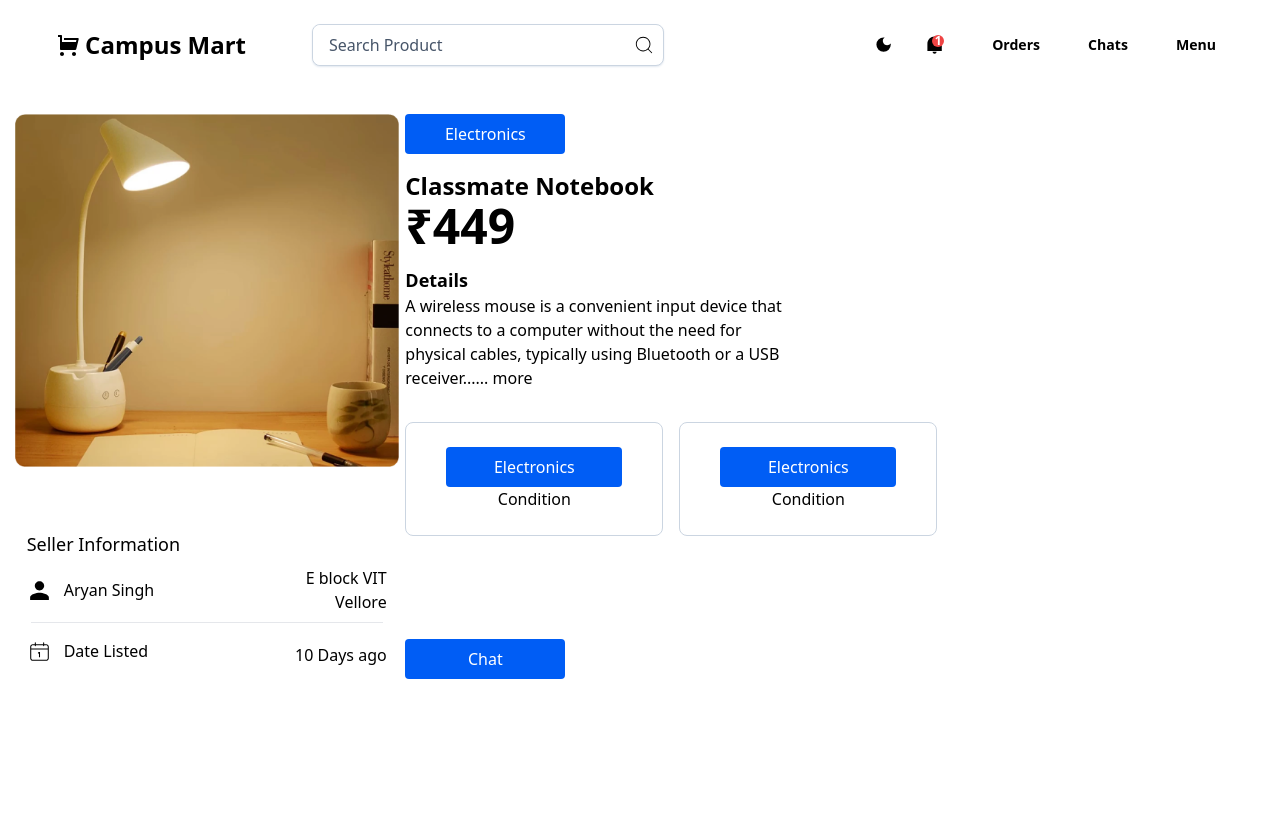
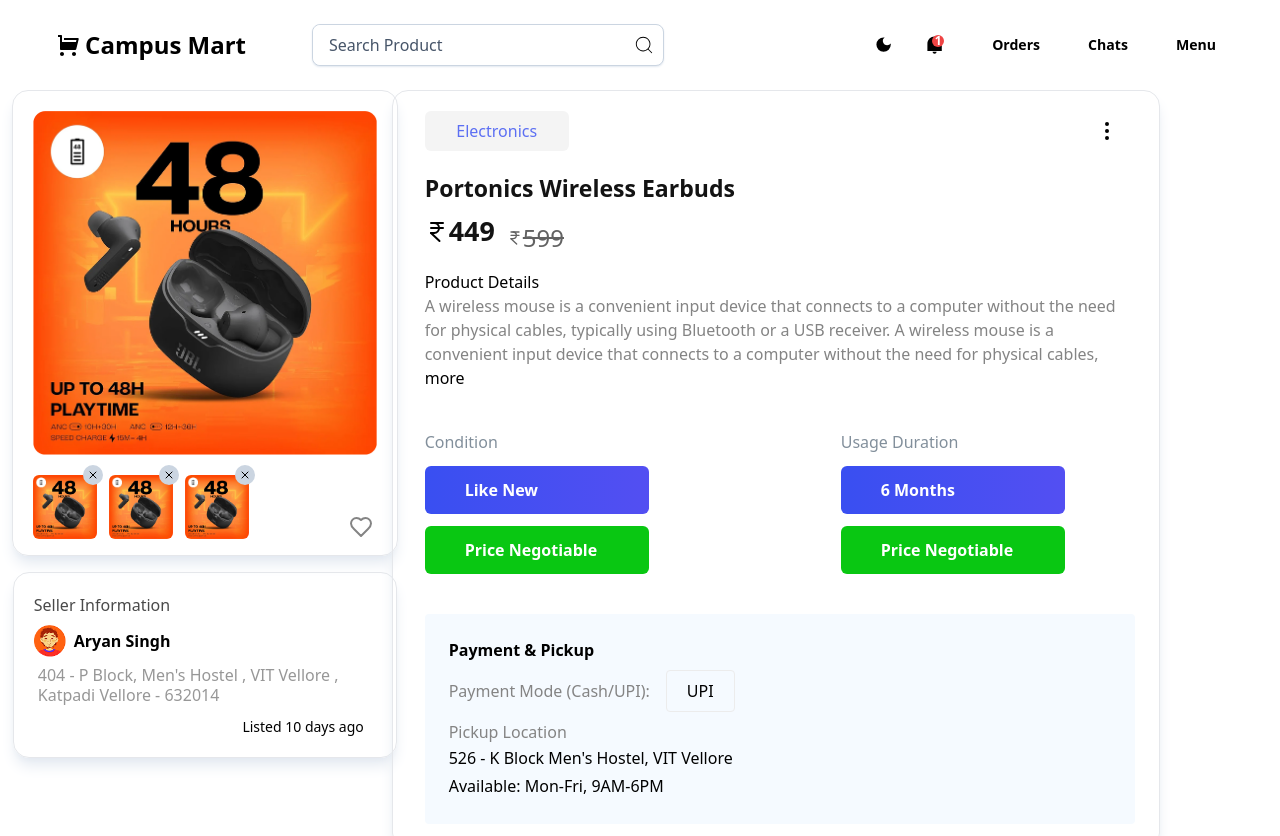
Before and after one commit to SarthakKrishak/Campus_Mart, a React (Vite) app in the folder frontend/: page /product in a window 1280 px wide. Shown: the top 836 px of the page. Before the commit the page ends 800 px from the top, so only its background shows below. Built offline with nearby package versions, Linux system fonts and the light colour scheme.

Commit message:
product description done

```diff
--- a/frontend/src/App.jsx
+++ b/frontend/src/App.jsx
@@ -4,6 +4,7 @@
 import { BrowserRouter, Routes, Route } from "react-router";
 import ProductListing from './Pages/ProductListing';
 import PricingModel from './Pages/PricingModel';
+import Chat from './Pages/Chat';
 
 const App = () => {
   return (
@@ -13,6 +14,7 @@
         <Route path="/product" element={<ProductDescription/> } />
         <Route path="/upload" element={<ProductListing/> } />
         <Route path="/price" element={<PricingModel/> } />
+        <Route path="/chat" element={<Chat/> } />
     </Routes>
     </BrowserRouter>
   )
--- a/frontend/src/Pages/ProductDescription.jsx
+++ b/frontend/src/Pages/ProductDescription.jsx
@@ -1,87 +1,177 @@
-import React from 'react'
+import React, { useState } from 'react'
 import Header from '../Components/Header'
-import { IoMdPerson } from "react-icons/io";
-import { CiCalendarDate } from "react-icons/ci";
-import ProductCard from '../Components/ProductCard';
+import { X } from 'lucide-react';
+import { Heart } from 'lucide-react';
+import { EllipsisVertical } from 'lucide-react';
+import { IndianRupee } from 'lucide-react';
+import toast, { Toaster } from 'react-hot-toast';
+import { Link, useNavigate } from 'react-router-dom';
 
 const ProductDescription = () => {
+    const [report, setReport] = useState(false);
+    const [removeImg3, setRemoveImg3] = useState(false)
+    const [removeImg2, setRemoveImg2] = useState(false)
+    const [removeImg1, setRemoveImg1] = useState(false)
+    const [isLiked, setIsLiked] = useState(false);
+    const [wishlish, setWishlish] = useState(false);
+
+    const navigate = useNavigate();
+
+
+    const handleReport = () => {
+        setReport(!report)
+    }
+    const reportIssue = () => {
+        toast.success('Product Reported');
+        setTimeout(() => {
+            navigate("/");
+        }, 800);
+    };
+
+    const removeImage3 = () => {
+        setRemoveImg3(!removeImg3)
+        toast.success('Image removed');
+    }
+    const removeImage2 = () => {
+        setRemoveImg2(!removeImg2)
+        toast.success('Image removed');
+    }
+    const removeImage1 = () => {
+        setRemoveImg1(!removeImg1)
+        toast.success('Image removed');
+    }
+
+    const handleLike = () => {
+        setIsLiked(!isLiked);
+        toast.success("Added to Wishlist")
+    }
+
+    const handleWishlish = () => {
+        setWishlish(!wishlish);
+        toast.success("Added to Wishlist")
+    }
+
     return (
         <div className='w-full h-screen'>
             <Header />
-            <div className='flex justify-between'>
+            <div className='flex w-full'>
+                <Toaster />
+                {/* left side */}
+                <div className='h-full w-[32vw] mb-10 mt-4 flex flex-col items-center gap-4 '>
+                    {/* left top */}
+                    <div className='rounded-2xl shadow-lg shadow-slate-200 border pb-1 '>
+                        <img className='size-96 pl-5 pr-5 rounded-xl object-contain' src="./src/assets/pro_desc.png" alt="image" />
+                        <div className='flex pl-5 pb-3 justify-between'>
+                            <div className='flex gap-3'>
+                                <div className={`relative ${removeImg1 ? 'hidden' : 'block'}`}>
+                                    <img className='size-16 rounded-md object-cover ' src="./src/assets/pro_desc.png" alt="image" />
+                                    <button onClick={removeImage1} className='absolute bg-slate-300 rounded-full p-1 top-0 right-1 translate-x-1/2 translate-y-[-50%]'> <X className='size-3' /></button>
+                                </div>
+                                <div className={`relative ${removeImg2 ? 'hidden' : 'block'}`}>
+                                    <img className='size-16 rounded-md object-cover ' src="./src/assets/pro_desc.png" alt="image" />
+                                    <button onClick={removeImage2} className='absolute bg-slate-300 rounded-full p-1 top-0 right-1 translate-x-1/2 translate-y-[-50%]'> <X className='size-3' /></button>
+                                </div>
+                                <div className={`relative ${removeImg3 ? 'hidden' : 'block'}`}>
+                                    <img className='size-16 rounded-md object-cover ' src="./src/assets/pro_desc.png" alt="image" />
+                                    <button onClick={removeImage3} className='absolute bg-slate-300 rounded-full p-1 top-0 right-1 translate-x-1/2 translate-y-[-50%]'> <X className='size-3' /></button>
+                                </div>
+                            </div>
+                            <div className='flex justify-end items-end pr-6 relative pt-5'>
+                                <button onClick={handleLike} className='absolute'><Heart className='text-[#848484] hover:text-blue-500' /></button>
 
-                {/* left side */}
-                <div className='flex w-3/4 pl-14'>
-                    <div className='h-full w-1/3 p-10 flex flex-col items-center gap-5'>
-                        <div className='rounded-lg w-96 h-96 object-cover'>
-                            <img src="./src/assets/image10.png" alt="image" />
+                                <button onClick={handleLike} className={`absolute ${isLiked ? 'block' : 'hidden'}`}><Heart className='text-[red]' /></button>
+                            </div>
+                        </div>
                     </div>
                     {/* Left side bottom */}
-                        <div className=' w-96 p-3'>
-                            <h1 className='text-lg font-medium'>Seller Information</h1>
-                            <div className='flex justify-between pt-2 pb-1'>
-                                <div className='flex items-center gap-3'>
-                                    <IoMdPerson size={25} />
-                                    <h1>Aryan Singh</h1>
+                    <div className=' w-96 p-5 rounded-2xl shadow-lg shadow-slate-200 border'>
+                        <h1 className='text-base text-[#494949] font-medium'>Seller Information</h1>
+                        <div className='flex pt-2 pb-1 items-center gap-2'>
+                            <img className='size-8 rounded-md object-cover ' src="./src/assets/user_img.png" alt="image" />
+                            <h1 className='font-semibold '>Aryan Singh</h1>
                         </div>
 
-                                <div className='flex flex-col text-right'>
-                                    <h1>E block VIT</h1>
-                                    <h1>Vellore</h1>
-                                </div>
-                            </div>
-                            <hr className='bg-black border-1 m-1' />
-                            <div className='flex justify-between pt-2 pb-1FFS'>
-                                <div className='flex items-center gap-3'>
-                                    <CiCalendarDate size={25} />
-                                    <h1>Date Listed</h1>
+                        <div className='flex flex-col pt-1'>
+                            <div className='pl-1 leading-tight'>
+                                <h1 className='text-[#979797] font-medium '>404 - P Block, Men's Hostel , VIT Vellore , Katpadi
+                                    Vellore - 632014
+                                </h1>
                             </div>
 
-                                <div className='flex flex-col mt-2'>
-                                    <h1>10 Days ago</h1>
+                            <div className="flex justify-end items-end pr-3 pt-3 font-medium font-[' Poppins'] text-sm">
+                                <h1>Listed 10 days ago</h1>
                             </div>
                         </div>
 
                     </div>
                 </div>
-                    {/* Left Right side */}
-                    <div className='w-2/3 max-h-[90vh] p-10 pl-12 flex flex-col justify-between'>
+
+                {/* Right side */}
+                <div className='pt-4 flex flex-col justify-between w-[60vw] ml-[-1.4vw]'>
                     {/* Right top side */}
-                        <div className='flex flex-col w-96'>
-                            <div className=' text-white bg-[#005df5] rounded w-40 py-2 flex justify-center items-center'>Electronics</div>
-                            <h1 className='text-2xl font-semibold mt-4'>Classmate Notebook</h1>
-                            <h1 className='text-5xl font-extrabold'>₹449</h1>
-                            <h1 className='text-lg font-semibold mt-4'>Details</h1>
-                            <p>A wireless mouse is a convenient input device that connects to a computer without the need for physical cables, typically using Bluetooth or a USB receiver...... more</p>
-                            <div className='flex gap-4 w-full mt-8'>
-                                <div className='flex flex-col justify-center items-center border border-slate-300 rounded-lg py-6 px-10'>
-                                    <div className='bg-[#005df5] rounded text-white w-44 py-2 flex justify-center items-center'>Electronics</div>
-                                    <h1>Condition</h1>
+                    <div className='flex flex-col rounded-2xl shadow-lg shadow-slate-200 border pl-8 pr-6 pb-6 pt-5 w-full'>
+                        <div className='flex justify-between items-center pr-4'>
+                            <div className=' text-[#364ef2]/80 bg-[#F4F4F4] rounded-md w-36 py-2 flex justify-center items-center'>Electronics</div>
+                            <div className='flex flex-col items-center gap-2 relative'>
+                                <button onClick={handleReport}><EllipsisVertical /></button>
+                                <button className={`bg-red-500 text-white font-medium py-1 px-3 rounded-md ${report ? 'block' : 'hidden'} absolute top-8`} onClick={reportIssue}>Report</button>
                             </div>
-                                <div className='flex flex-col justify-center items-center border border-slate-300 rounded-lg py-6 px-10'>
-                                    <div className='bg-[#005df5] rounded text-white w-44 py-2 flex justify-center items-center'>Electronics</div>
-                                    <h1>Condition</h1>
+                        </div>
+                        <div className='flex flex-col'>
+                            <h1 className='text-[1.8vw] text-[#131313] font-bold mt-5'>Portonics Wireless Earbuds
+                            </h1>
+                            <div className='font-extrabold text-[2.1vw] flex items-center mt-1'>
+                                <IndianRupee className='size-6' />
+                                <h1 className=' text-[#131313] font-extrabold '>449</h1>
+                                <div className='text-[#626262] flex items-center text-2xl justify-end ml-3 mt-3 font-normal line-through'>
+                                    <IndianRupee className='size-4' />
+                                    <h1>599</h1>
+                                </div>
+
+                            </div>
+
+                            <h1 className='font-medium mt-4'>Product Details</h1>
+                            <p className='text-[#848484]'>A wireless mouse is a convenient input device that connects to a computer without the need for physical cables, typically using Bluetooth or a USB receiver.
+                                A wireless mouse is a convenient input device that connects to a computer without the need for physical cables, <button className='text-black'>more</button></p>
+                        </div>
+                        <div className='flex gap-48 mt-10'>
+                            <div className='flex flex-col gap-3'>
+                                <h1 className='font-medium text-[#828F9B]'>Condition</h1>
+                                <div className='flex flex-col gap-3'>
+                                    <div className='bg-gradient-to-r from-[#394ff1] to-[#534ff2] rounded-md text-white w-56 py-3 flex px-10 items-center font-semibold'>Like New</div>
+                                    <div className='bg-[#09C712] rounded-md text-white w-56 py-3 flex px-10 items-center  font-semibold'>Price Negotiable</div>
+                                </div>
+                            </div>
+                            <div className='flex flex-col gap-3'>
+                                <h1 className='font-medium text-[#828F9B]'>Usage Duration</h1>
+                                <div className='flex flex-col gap-3'>
+                                    <div className='bg-gradient-to-r from-[#394ff1] to-[#534ff2] rounded-md text-white w-56 py-3 flex px-10 items-center font-semibold'>6 Months</div>
+                                    <div className='bg-[#09C712] rounded-md text-white w-56 py-3 flex px-10 items-center  font-semibold'>Price Negotiable</div>
                                 </div>
                             </div>
                         </div>
+                        <div className='bg-[#f5faff] p-6 mt-10 rounded'>
+                            <h1 className='font-semibold'>Payment & Pickup</h1>
+                            <div className='flex items-center gap-4 mt-2'>
+                                <h1 className='text-[#848484]'>Payment Mode (Cash/UPI):</h1>
+                                <div className='border border-[#ececec] px-5 py-2 rounded'>UPI</div>
+                            </div>
+                            <h1 className='text-[#848484] mt-2'>Pickup Location</h1>
+                            <p className='w-80 font-medium leading-7'>
+                                526 - K Block Men's Hostel, VIT Vellore Available: Mon-Fri, 9AM-6PM
+                            </p>
+                        </div>
+                    </div>
                     {/* Right bottom side */}
-                        <div className='flex w-96'>
-                            <button className='bg-[#005df5] rounded text-white w-40 py-2 flex justify-center items-center'>Chat</button>
+                    <div className='flex w-full justify-between items-center mt-6 mb-6'>
+                        <button onClick={handleWishlish} className='border-2 border-[#dddddd] rounded-md text-black px-20 py-4 flex justify-center items-center font-semibold'>Add to Wishlist</button>
+                        <Link to={"/chat"} className='bg-gradient-to-r from-[#4d4ef2] to-[#364ef2] rounded-md text-white px-20 py-4 flex justify-center items-center shadow-[0px_4px_12px_0px_rgba(0,0,0,0.17)] font-semibold'>Chat with seller</Link>
                     </div>
                 </div>
 
             </div>
 
-                {/* related Product section */}
-                {/* <div className='w-1/4 h-full flex flex-col p-10'>
-                    <h1 className='text-lg'>Related Products</h1>
-                    <div className='scale-95'>
-                        <ProductCard />
-                        <ProductCard />
-                    </div>
-                </div> */}
 
-            </div>
         </div>
     )
 }
```
Also changed, not shown: frontend/src/Pages/Chat.jsx (added, +9 -0 lines), frontend/src/Pages/PricingModel.jsx (+9 -6 lines), frontend/src/assets/pro_desc.png (added), frontend/src/assets/user_img.png (added). Lines whose indentation alone changed are shown as unchanged.
